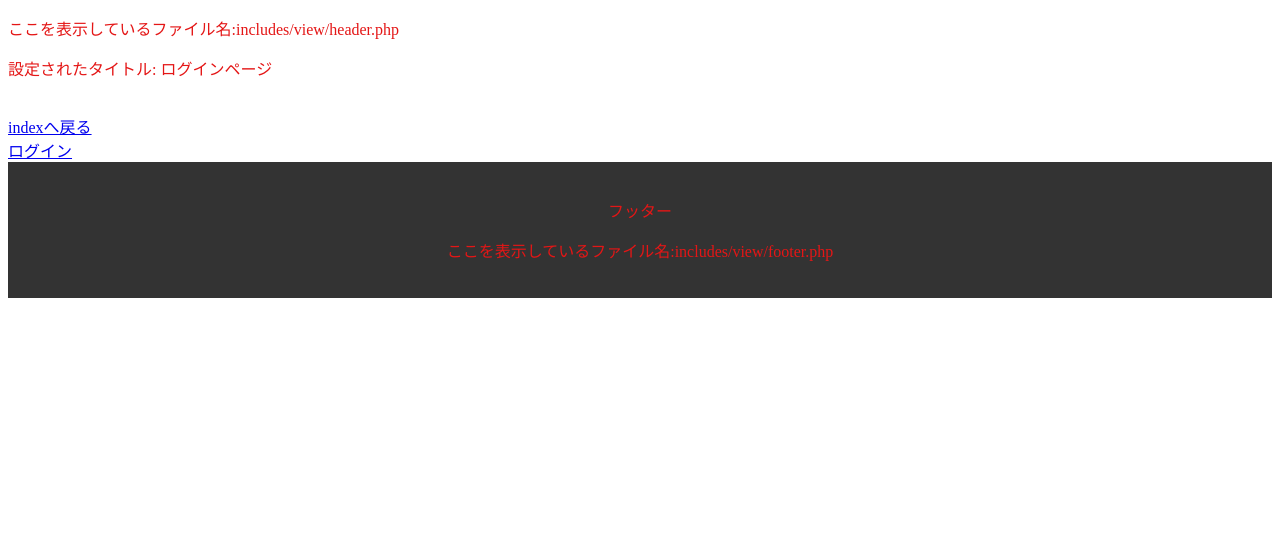
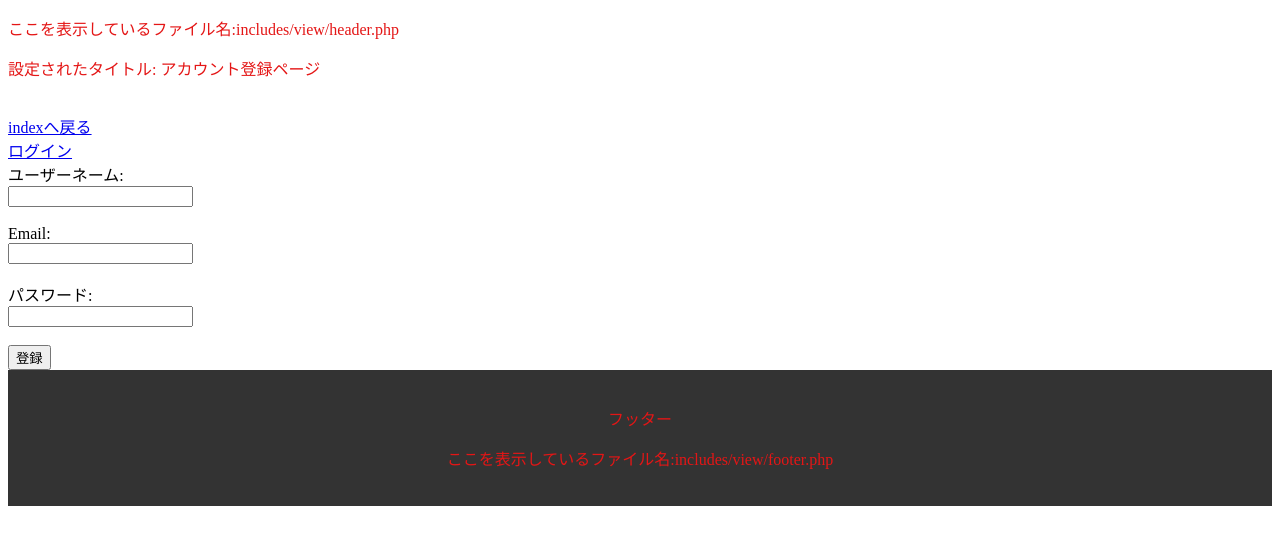
Before and after one commit to gs223gs/fup_KakeiboPJ, a PHP site: page /view/auth/register.php in a window 1280 px wide. Shown: the part 40-585 px from the top of the page. Run offline with PHP 8.4, Linux system fonts and the light colour scheme.

Commit message:
feat: アカウント登録フォームを作成

```diff
--- a/view/auth/register.php
+++ b/view/auth/register.php
@@ -1,12 +1,14 @@
 <?php
 //ページタイトルを設定
-$pagetitle = 'ログインページ';
+$pagetitle = 'アカウント登録ページ';
 //読み込むCSSを設定
 $css_files = ['../../assets/css/header.css', '../../assets/css/footer.css'];
 
 require_once __DIR__ . '/../../config/config.php'; // config.phpを読み込む
 //css読み込みファイルとheader読み込みファイルを定義
 require_once INCLUDES_PATH . '/view/header.php';
+
+$register_logic_path = LOGIC_URL . '/auth/register_logic.php';
 ?>
 <br>
 <!-- ユーザー登録画面への遷移 -->
@@ -14,6 +16,17 @@ require_once INCLUDES_PATH . '/view/header.php';
 <a href ="../../">indexへ戻る</a><br>
 <a href="login.php">ログイン</a>
 
+<!-- アカウント登録フォームを追加 -->
+<form action="<?php echo $register_logic_path; ?>" method="post">
+    <label for="username">ユーザーネーム:</label><br>
+    <input type="text" id="username" name="username" required><br><br>
+    <label for="email">Email:</label><br>
+    <input type="email" id="email" name="email" required><br><br>
+    <label for="password">パスワード:</label><br>
+    <input type="password" id="password" name="password" required><br><br>
+    <input type="submit" value="登録">
+</form>
+
 <?php
 require_once INCLUDES_PATH .'/view/footer.php';
 ?>
```
